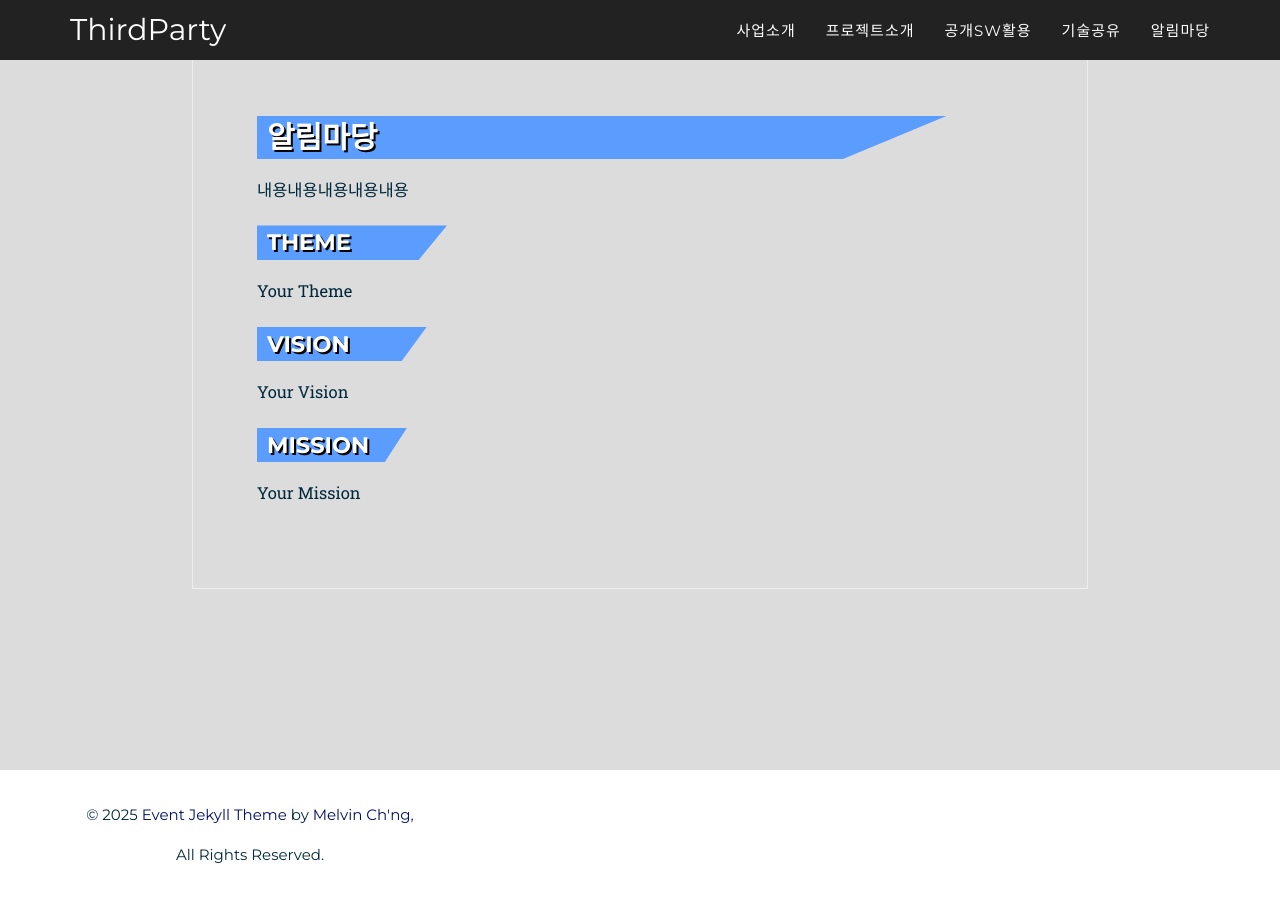
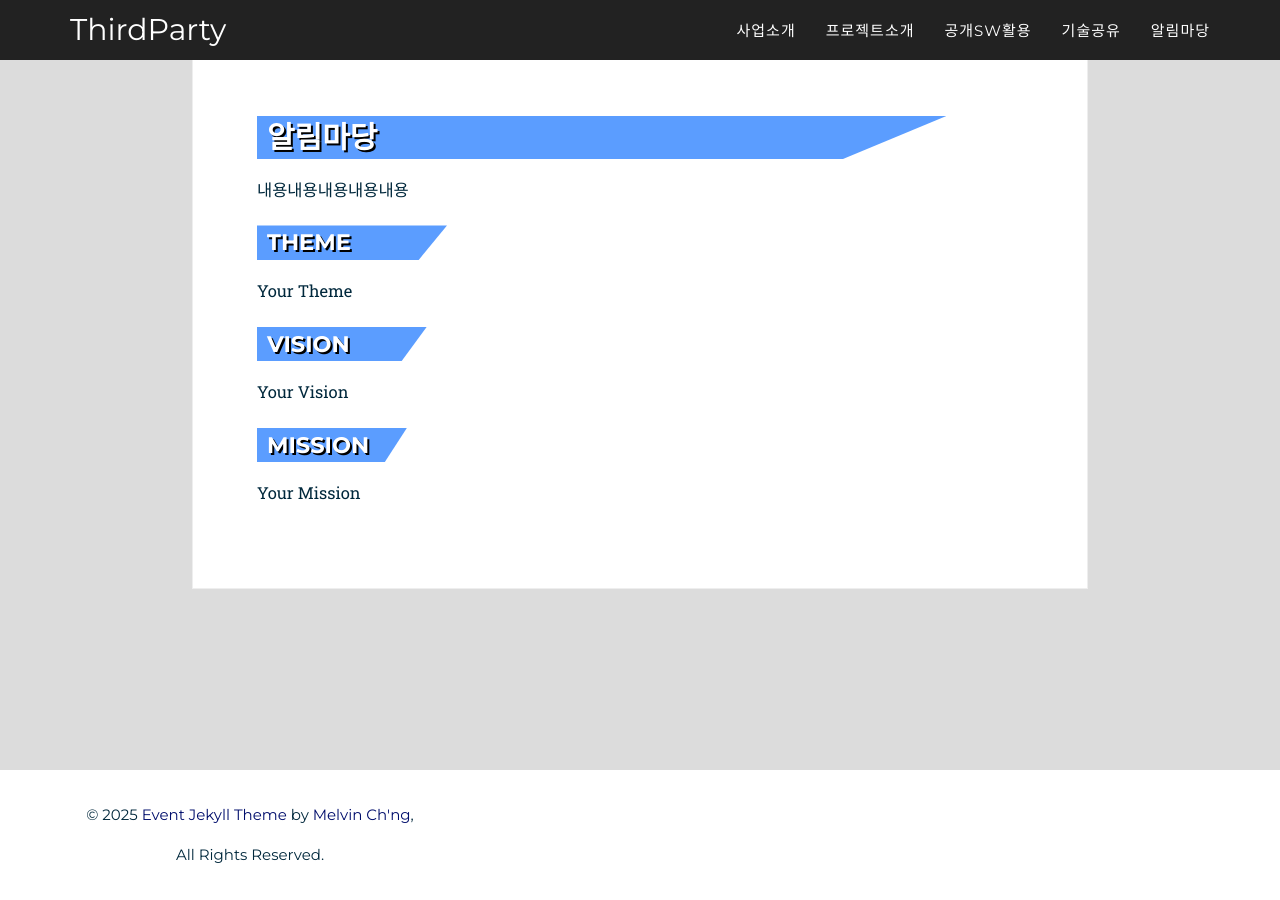
Before and after one commit to ThirdActiveDataExTech/ThirdActiveDataExTech.github.io, a Jekyll site: the page built from 2016_pages/announcement.html, in a window 1280 px wide. Built offline with Jekyll 4.4.1, drawn with Linux system fonts in a browser that asks for light colours; some web fonts are replaced.

Commit message:
[사업소개 페이지 수정]
- css 변경

```diff
--- a/_sass/2016_sass/_more.scss
+++ b/_sass/2016_sass/_more.scss
@@ -1,7 +1,7 @@
 //Frame
 .black-frame {
   overflow: hidden;
-  background: Gainsboro;
+  background: white;
   box-sizing: border-box;
   padding: 1%;
   margin: 2em auto;
```
